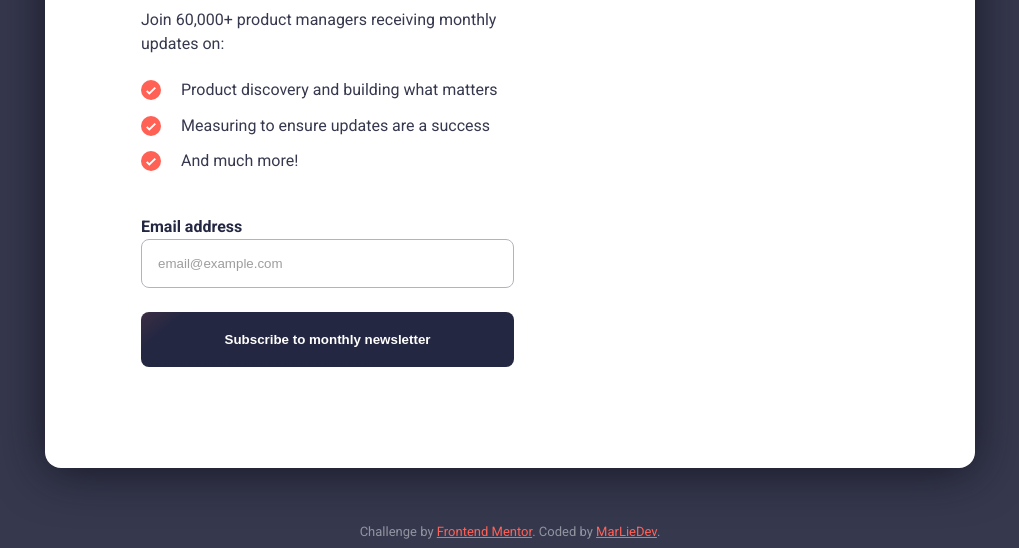
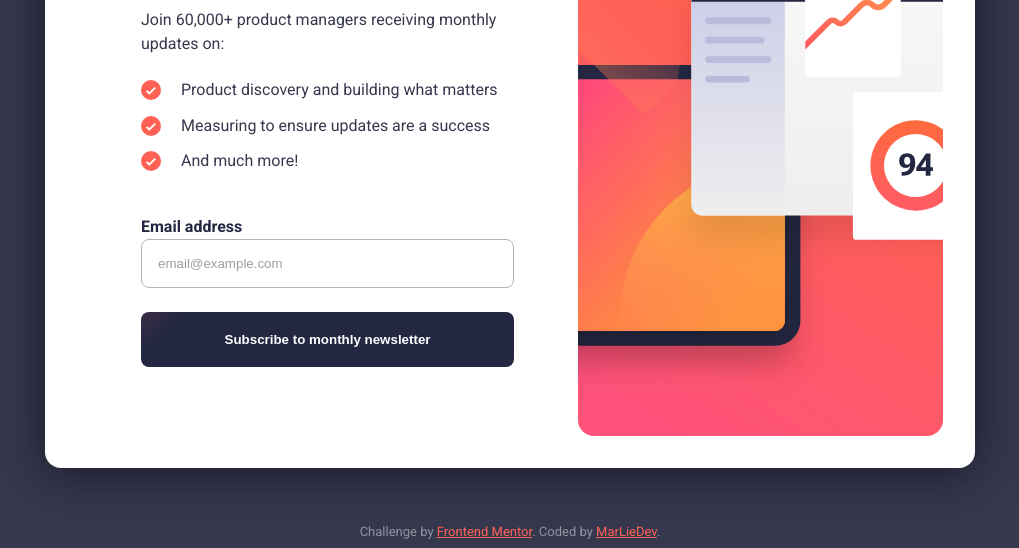
Before and after one commit to marliedev/newsletter-sign-up-form, a plain HTML site: page index.html in a window 1280 px wide. Shown: the part 252-800 px from the top of the page, without its empty margins (130-1149 px from the left). Drawn offline with Linux system fonts and the light colour scheme; the site is published under a folder, as on GitHub Pages, so addresses that start at the root find nothing.

Commit message:
fixed path issue for images

```diff
--- a/index.html
+++ b/index.html
@@ -20,8 +20,8 @@
     <!-- Sign-Up Form -->
     <div class="signup-form">
       <picture class="signup-form__image">
-        <source srcset="/assets/images/illustration-sign-up-desktop.svg" media="(min-width: 48rem)" />
-        <img src="/assets/images/illustration-sign-up-mobile.svg" alt="illustration of a tablet and statistics"
+        <source srcset="./assets/images/illustration-sign-up-desktop.svg" media="(min-width: 48rem)" />
+        <img src="./assets/images/illustration-sign-up-mobile.svg" alt="illustration of a tablet and statistics"
           loading="lazy" />
       </picture>
       <div class="signup-form__content">
```
